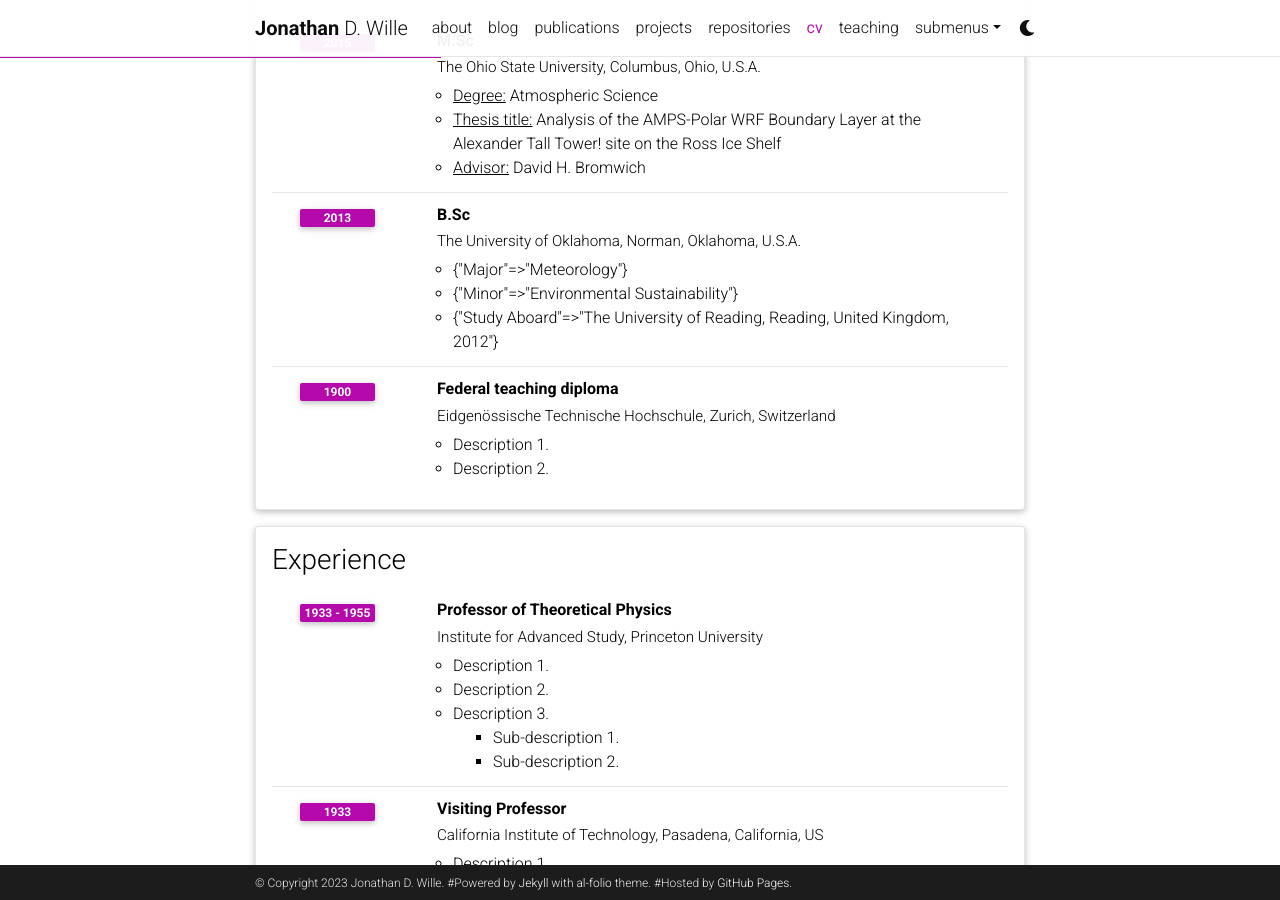
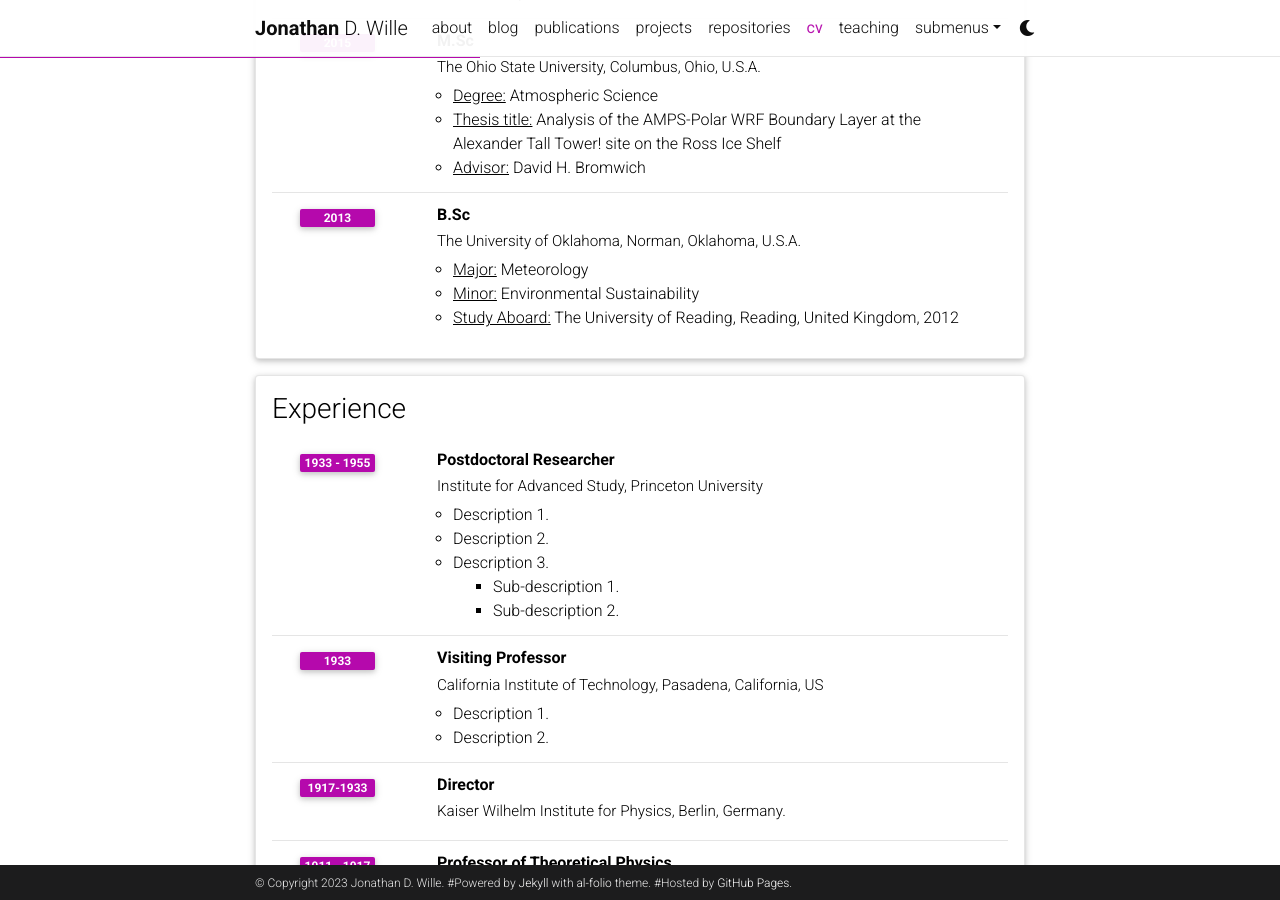
Before and after one commit to jonathanwille/jonathanwille.github.io, a Jekyll site: the page built from _pages/cv.md, in a window 1280 px wide and 900 px high, scrolled down 635 px. Built offline with Jekyll 4.4.1, drawn with Linux system fonts in a browser that asks for light colours; comment, search, counter and statistics services are not loaded; a style sheet for code colours, icons or effects is not loaded.

Commit message:
Update cv.yml

```diff
--- a/_data/cv.yml
+++ b/_data/cv.yml
@@ -30,23 +30,18 @@
       institution: The University of Oklahoma, Norman, Oklahoma, U.S.A.
       year: 2013
       description:
-        - Major: Meteorology
-        - Minor: Environmental Sustainability
-        - Study Aboard: The University of Reading, Reading, United Kingdom, 2012
+        - <u>Major:</u> Meteorology
+        - <u>Minor:</u> Environmental Sustainability
+        - <u>Study Aboard:</u> The University of Reading, Reading, United Kingdom, 2012
           #contents:
             #- Sub-description 1.
            # - Sub-description 2.
-    - title: Federal teaching diploma
-      institution: Eidgenössische Technische Hochschule, Zurich, Switzerland
-      year: 1900
-      description:
-        - Description 1.
-        - Description 2.
+
 
 - title: Experience
   type: time_table
   contents:
-    - title: Professor of Theoretical Physics
+    - title: Postdoctoral Researcher
       institution: Institute for Advanced Study, Princeton University
       year: 1933 - 1955
       description:
```
